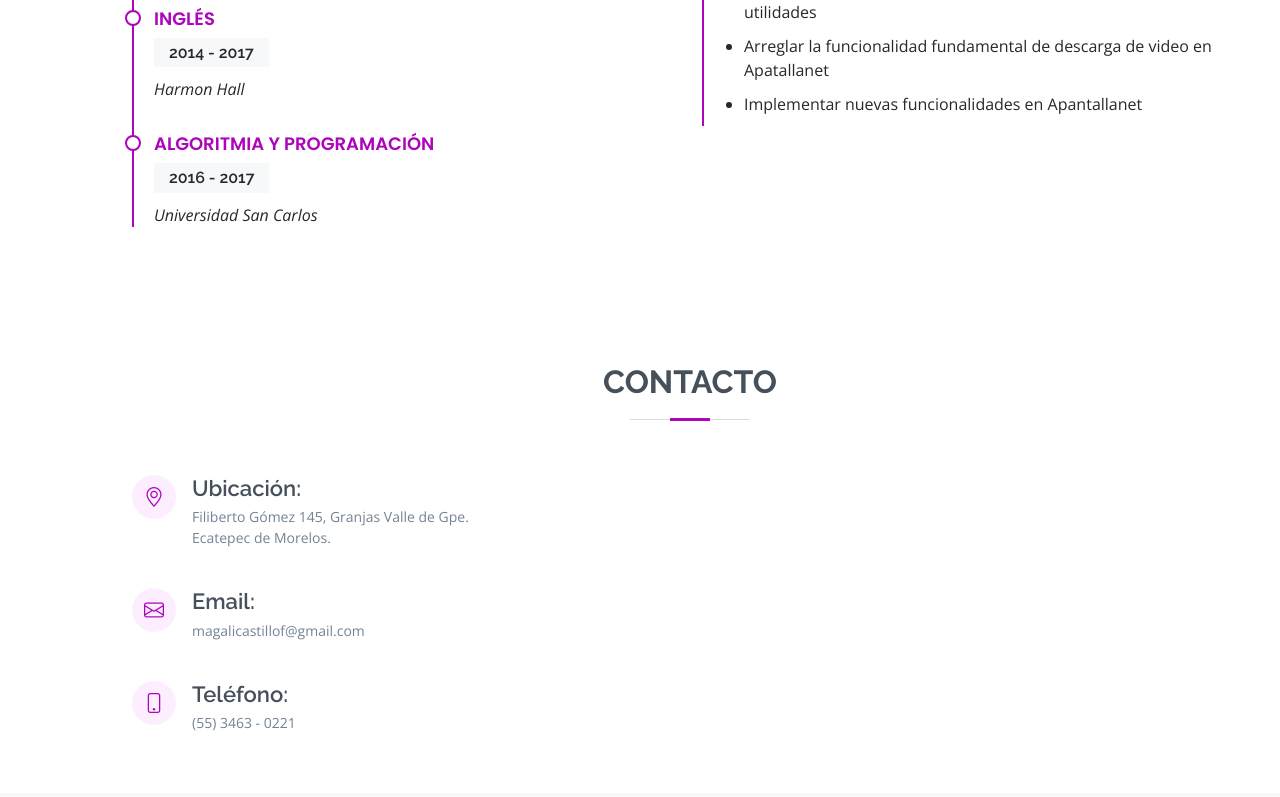
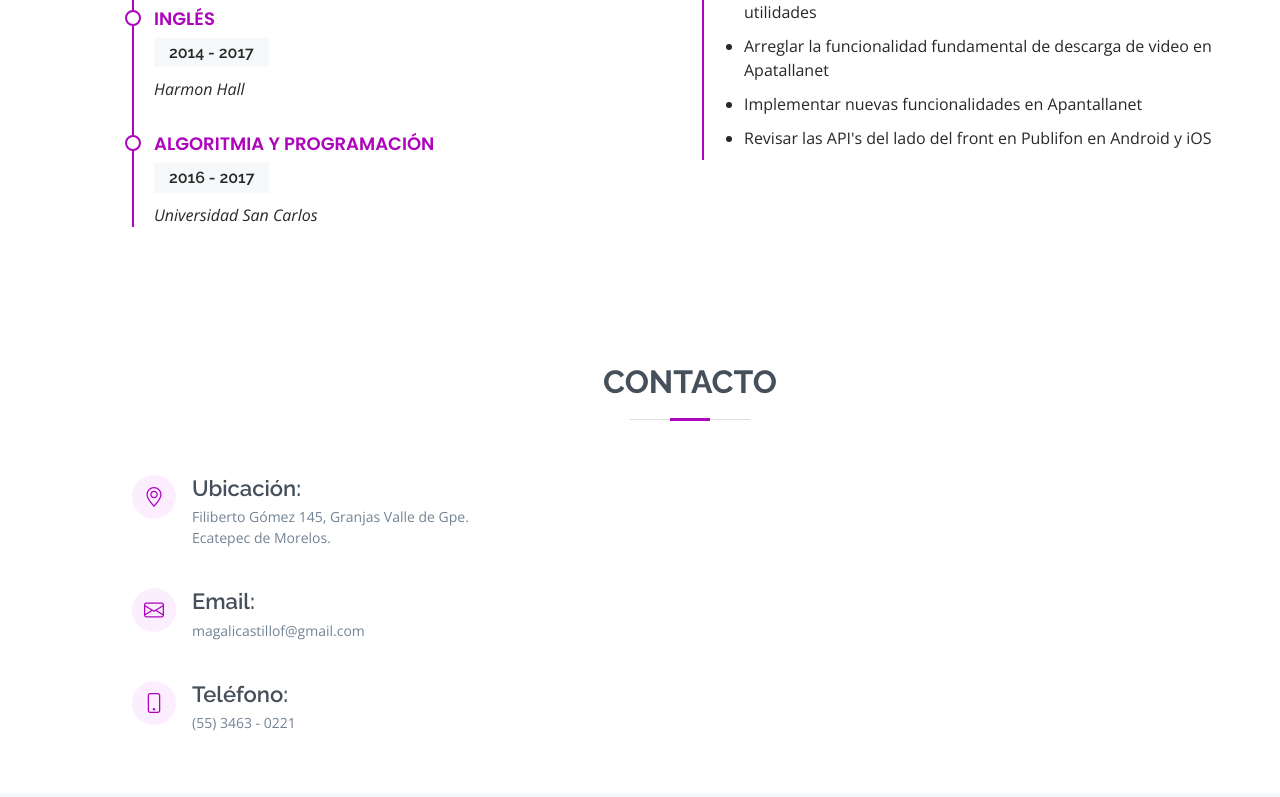
Before and after one commit to MagaliCF/CV_MagaliCastillo, a plain HTML site: page index.html in a window 1280 px wide. Shown: the part 2629-3426 px from the top of the page. Drawn offline with nearby package versions, Linux system fonts and the light colour scheme.

Commit message:
Added one activity more in Blue labs

```diff
--- a/index.html
+++ b/index.html
@@ -313,6 +313,7 @@
                 <li>Arreglar e implementar algunas funcionalidades en Betcha y utilidades</li>
                 <li>Arreglar la funcionalidad fundamental de descarga de video en Apatallanet</li>
                 <li>Implementar nuevas funcionalidades en Apantallanet</li>
+                <li>Revisar las API's del lado del front en Publifon en Android y iOS</li>
               </ul>
             </div>
           </div>
```
